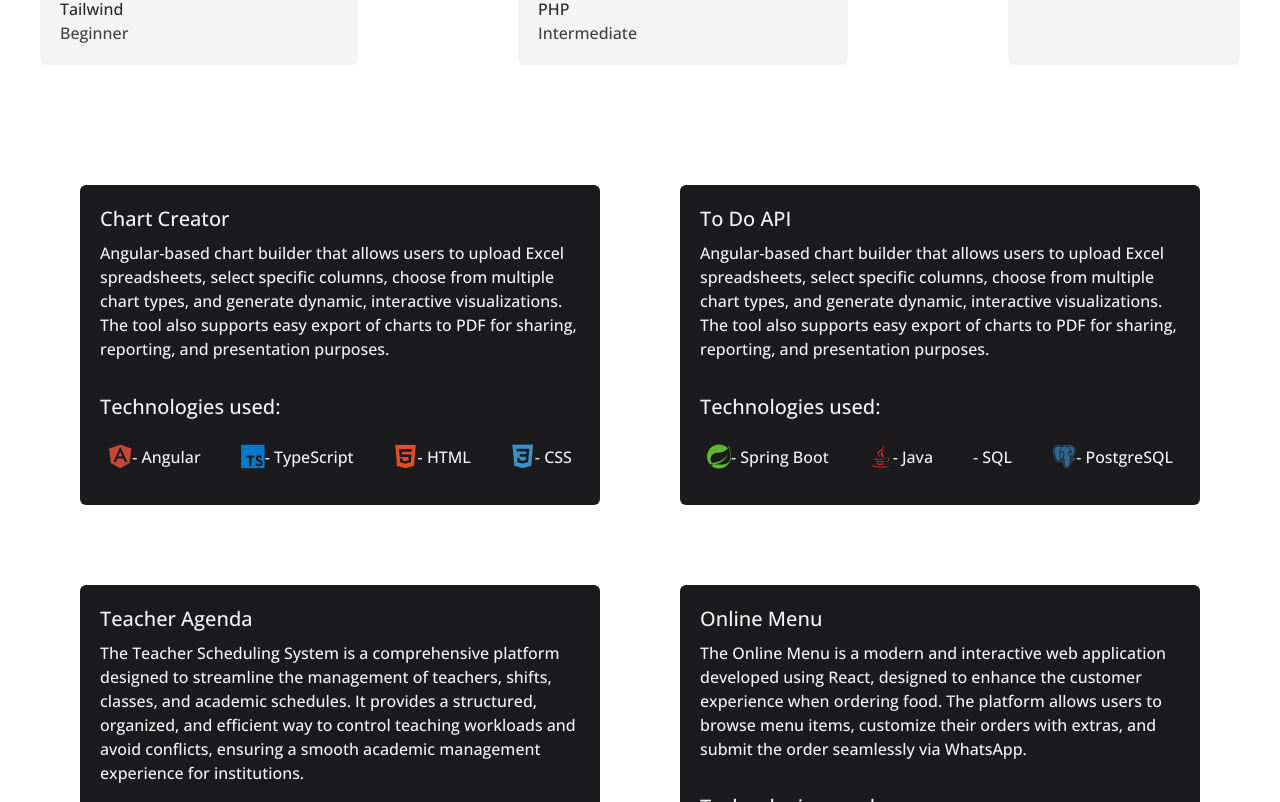
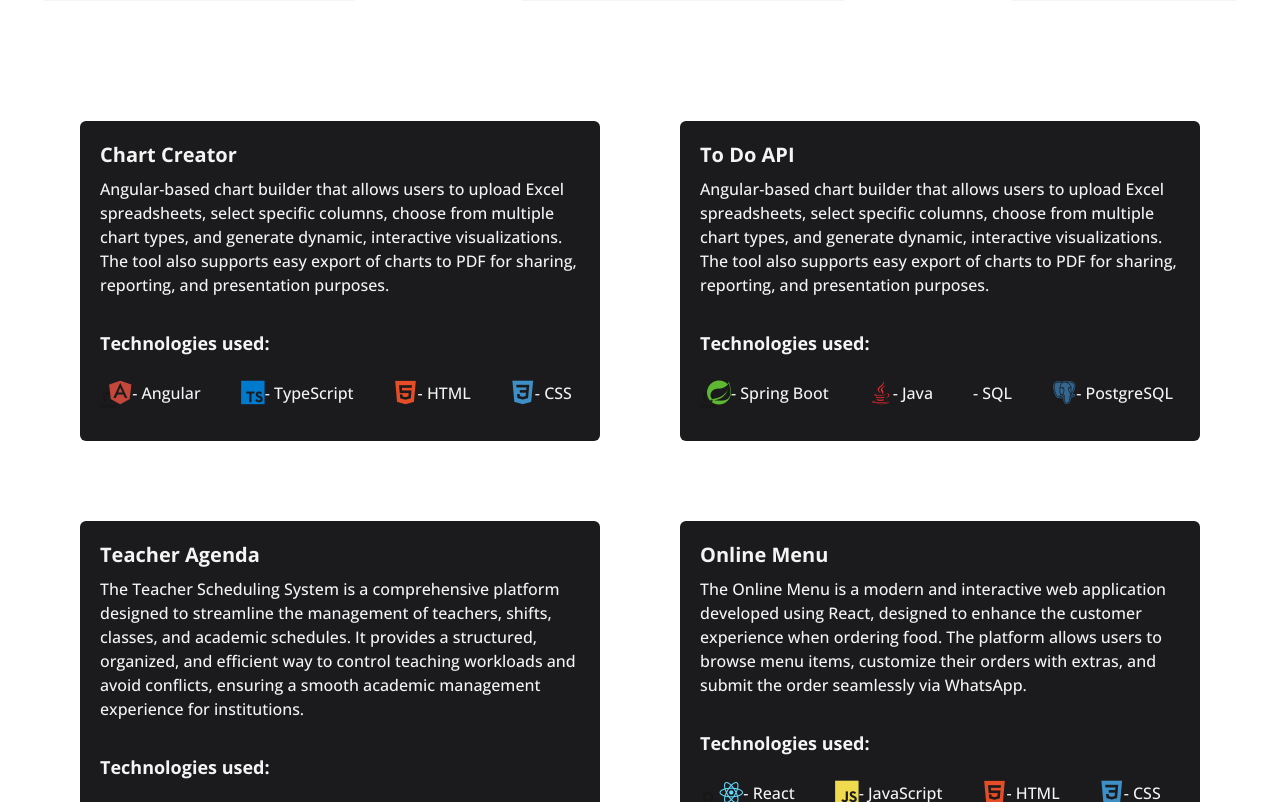
Before and after one commit to JP-Soares/new-portifolio, a React (Create React App) app: page / in a window 1280 px wide. Shown: the part 1098-1900 px from the top of the page. Built offline with nearby package versions, Linux system fonts and the light colour scheme; some icons are missing; a web font is replaced by a local one.

Commit message:
adjusting projects and menu

```diff
--- a/src/components/menu.tsx
+++ b/src/components/menu.tsx
@@ -1,6 +1,6 @@
 export default function MenuBar(){
     return(
-        <nav className="flex justify-center items-center h-16 bg-woodsmoke-50">
+        <nav className="flex justify-center items-center h-16 w-full bg-woodsmoke-50 fixed">
             <ul className="flex space-x-10 text-jacksons-woodsmoke-800">
                 <li><a href="#">About</a></li>
                 <li><a href="#">Projects</a></li>
--- a/src/sections/projects.tsx
+++ b/src/sections/projects.tsx
@@ -22,19 +22,24 @@ export default function Projects(){
             <div className="flex p-10 grid grid-cols-2 justify-center gap-20">
                 {data.map((projects)=>
                     <div key={projects.name} className="w-lg h-80 bg-woodsmoke-900 rounded-md p-5">
-                        <h2 className="text-xl text-woodsmoke-100">{projects.name}</h2>
+                        <h2 className="text-xl text-woodsmoke-100 font-bold">{projects.name}</h2>
                         <p className="relative top-2 text-woodsmoke-100">{projects.description}</p>
                         <div className="relative top-10">
-                            <h2 className="text-xl text-woodsmoke-100">Technologies used:</h2>
+                            <h2 className="text-lg text-woodsmoke-100 font-bold">Technologies used:</h2>
                             <ul className="flex relative top-5 gap-10 items-center
                             justify-center text-woodsmoke-100">
                                 {projects.tecnologies.map((tec)=>
-                                    <li className="flex items-center">
-                                        <i className={`${tec.icon} text-2xl`}></i>
-                                        <span> - {tec.name}</span>
-                                    </li>
+                                    <>
+                                        <li className="flex items-center">
+                                            <i className={`${tec.icon} text-2xl`}></i>
+                                            <span> - {tec.name}</span>
+                                        </li>
+                                    </>
                                 )}
                             </ul>
+                            <p>
+                                <i className="devicon-github-original-wordmark colored"></i>
+                            </p>
                         </div>
                     </div>
                 )}
```
